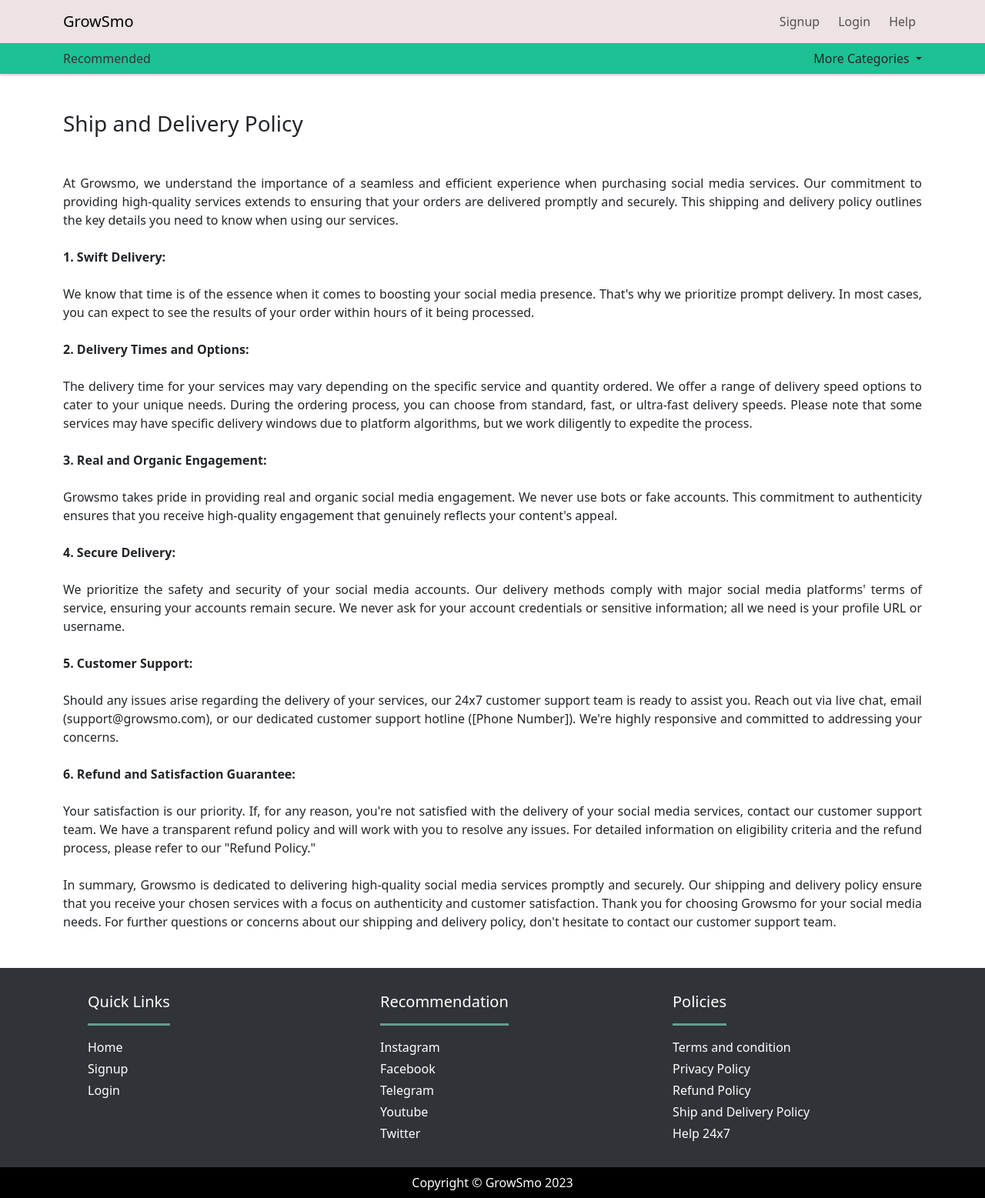
After one commit to ajaygupta74/ecommerce, a Django app: page /ship-and-delivery-policy/ in a window 1280 px wide. The commit adds this page. Shown: the whole page at 77% size. Run offline with Django 3.2, Linux system fonts and the light colour scheme; data that the repository does not hold is empty.

Commit message:
Added ship and delivery policy

```diff
--- a/project2/urls.py
+++ b/project2/urls.py
@@ -22,7 +22,8 @@
     contact_us,
     terms_and_conditions,
     privacy_policy,
-    refund_policy
+    refund_policy,
+    ship_and_delivery,
 )
 
 urlpatterns = [
@@ -31,9 +32,12 @@
     path('services/', include("services.urls")),
     path('profile/', include("users.urls")),
     path('contactus/', contact_us, name='contact_us'),
-    path('terms-and-conditions/', terms_and_conditions, name='contact_us'),
-    path('privacy-policy/', privacy_policy, name='contact_us'),
-    path('refund-policy/', refund_policy, name='contact_us'),
+    path('privacy-policy/', privacy_policy, name='privacy_policy'),
+    path('refund-policy/', refund_policy, name='refund_policy'),
+    path('ship-and-delivery-policy/',
+         ship_and_delivery, name='ship_and_delivery'),
+    path('terms-and-conditions/',
+         terms_and_conditions, name='terms_and_conditions'),
 ]
 
 urlpatterns += static(settings.MEDIA_URL, document_root=settings.MEDIA_ROOT)
--- a/templates/base.html
+++ b/templates/base.html
@@ -58,6 +58,7 @@
 					<li class='ftr_list_item my-1'><a class="ftr_list_link" href="/terms-and-conditions/">Terms and condition</a></li>
 					<li class='ftr_list_item my-1'><a class="ftr_list_link" href="/privacy-policy/">Privacy Policy</a></li>
 					<li class='ftr_list_item my-1'><a class="ftr_list_link" href="/refund-policy/">Refund Policy</a></li>
+					<li class='ftr_list_item my-1'><a class="ftr_list_link" href="/ship-and-delivery-policy/">Ship and Delivery Policy</a></li>
 					<li class='ftr_list_item my-1'><a class="ftr_list_link" href="/contactus/">Help 24x7</a></li>
 				</ul>
 			</div>
--- /dev/null
+++ b/templates/policies/ship_and_delivery.html
@@ -0,0 +1,46 @@
+{% extends 'base.html' %}
+
+{% block title %}
+Growsmo | Ship and Delivery Policy
+{% endblock title %}
+
+
+{% block main_content %}
+<div class="container my-5">
+    <h3 class="my-5">Ship and Delivery Policy</h3>
+    <p style="text-align: justify;">
+        At Growsmo, we understand the importance of a seamless and efficient experience when purchasing social media services.
+         Our commitment to providing high-quality services extends to ensuring that your orders are delivered promptly and securely.
+         This shipping and delivery policy outlines the key details you need to know when using our services.
+        <br><br><strong>1. Swift Delivery:</strong><br><br>
+        We know that time is of the essence when it comes to boosting your social media presence. That's why we prioritize prompt delivery.
+        In most cases, you can expect to see the results of your order within hours of it being processed.
+        <br><br><strong>2. Delivery Times and Options:</strong><br><br>
+        The delivery time for your services may vary depending on the specific service and quantity ordered.
+        We offer a range of delivery speed options to cater to your unique needs. During the ordering process,
+        you can choose from standard, fast, or ultra-fast delivery speeds. Please note that some services may
+         have specific delivery windows due to platform algorithms, but we work diligently to expedite the process.
+        <br><br><strong>3. Real and Organic Engagement:</strong><br><br>
+        Growsmo takes pride in providing real and organic social media engagement. We never use bots or fake accounts.
+        This commitment to authenticity ensures that you receive high-quality engagement that genuinely reflects your
+         content's appeal.
+        <br><br><strong>4. Secure Delivery:</strong><br><br>
+        We prioritize the safety and security of your social media accounts. Our delivery methods comply with major social media platforms'
+        terms of service, ensuring your accounts remain secure. We never ask for your account credentials or sensitive information;
+         all we need is your profile URL or username.
+        <br><br><strong>5. Customer Support:</strong><br><br>
+        Should any issues arise regarding the delivery of your services, our 24x7 customer support team is ready to assist you.
+        Reach out via live chat, email (support@growsmo.com), or our dedicated customer support hotline ([Phone Number]). We're highly
+        responsive and committed to addressing your concerns.
+        <br><br><strong>6. Refund and Satisfaction Guarantee:</strong><br><br>
+        Your satisfaction is our priority. If, for any reason, you're not satisfied with the delivery of your social media services,
+        contact our customer support team. We have a transparent refund policy and will work with you to resolve any issues.
+        For detailed information on eligibility criteria and the refund process, please refer to our "Refund Policy."
+        <br><br>
+        In summary, Growsmo is dedicated to delivering high-quality social media services promptly and securely. Our shipping and
+        delivery policy ensure that you receive your chosen services with a focus on authenticity and customer satisfaction.
+        Thank you for choosing Growsmo for your social media needs.
+        For further questions or concerns about our shipping and delivery policy, don't hesitate to contact our customer support team.
+    </p>
+</div>
+{% endblock main_content %}
--- a/users/views.py
+++ b/users/views.py
@@ -106,6 +106,11 @@
     return render(request, template_name, {})
 
 
+def ship_and_delivery(request):
+    template_name = 'policies/ship_and_delivery.html'
+    return render(request, template_name, {})
+
+
 def close_query(request, query_pk):
     user_query = UserQuery.objects.filter(pk=query_pk).first()
     if user_query:
```
